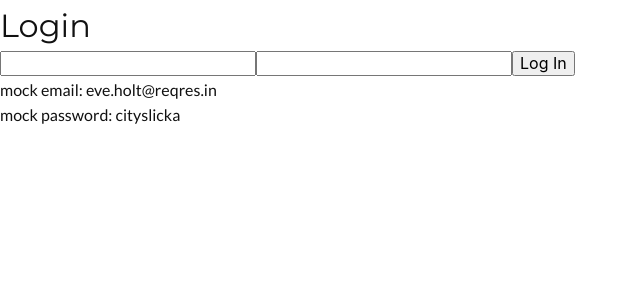
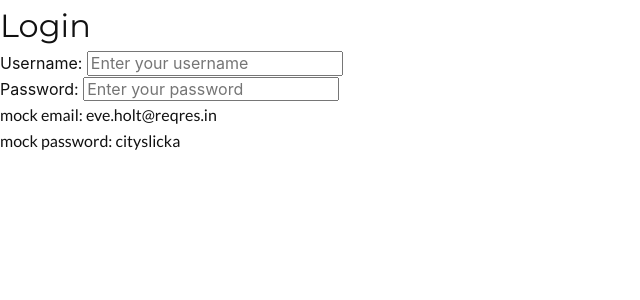
Before and after one commit to diy-tracker-bw/frontend, a React (Create React App) app: page /login in a window 1280 px wide. Shown: the top 300 px of the page, without its empty margins (0-640 px from the left). Built offline with nearby package versions, Linux system fonts and the light colour scheme.

Commit message:
started implementing Formik

```diff
--- a/package.json
+++ b/package.json
@@ -4,13 +4,15 @@
   "private": true,
   "dependencies": {
     "axios": "^0.19.0",
+    "formik": "^2.0.4",
     "react": "^16.12.0",
     "react-dom": "^16.12.0",
     "react-dropzone": "^10.2.0",
     "react-feather": "^2.0.3",
     "react-router-dom": "^5.1.2",
     "react-scripts": "3.2.0",
-    "styled-components": "^5.0.0-rc.2"
+    "styled-components": "^5.0.0-rc.2",
+    "yup": "^0.27.0"
   },
   "scripts": {
     "start": "react-scripts start",
--- a/src/components/LoginForm.js
+++ b/src/components/LoginForm.js
@@ -1,53 +1,98 @@
-import React, { useState } from 'react';
+import React, { useState, useEffect } from 'react';
 import { useHistory } from 'react-router-dom';
 import axiosWithAuth from '../utils/axiosWithAuth';
 import { useAuth } from '../hooks/useAuth';
+import { withFormik, Form, Field } from 'formik';
+import * as Yup from 'yup';
 
-const LoginForm = () => {
-  const [userCredentials, setUserCredentials] = useState({
-    username: '',
-    password: '',
-  });
+const LoginForm = ({ values, errors, touched, status }) => {
+  const [userCredentials, setUserCredentials] = useState([]);
 
-  const history = useHistory();
-  const { handleLogin } = useAuth();
-
-  const handleChange = e => {
-    setUserCredentials({
-      ...userCredentials,
-      [e.target.name]: e.target.value,
-    });
-  };
-
-  const onSubmit = async e => {
-    e.preventDefault();
-    try {
-      await handleLogin(userCredentials);
-      history.push('/');
-    } catch (error) {
-      console.error(error);
-    }
-  };
+  useEffect(() => {
+    status && setUserCredentials(member => [...member, status])
+  }, [status])
 
   return (
     <div>
-      <form onSubmit={onSubmit}>
-        <input
-          type="text"
-          name="username"
-          value={userCredentials.username}
-          onChange={handleChange}
-        />
-        <input
-          type="password"
-          name="password"
-          value={userCredentials.password}
-          onChange={handleChange}
-        />
-        <button> Log In </button>
-      </form>
+      <Form>
+        <div>
+          <label htmlFor="username">Username: </label>
+          <Field type="text" name="username" id="username" placeholder="Enter your username" />
+        </div>
+        <div>
+          <label htmlFor="password">Password: </label>
+          <Field type="password" name="password" id="password" placeholder="Enter your password" />
+        </div>
+      </Form>
+      {userCredentials.map(user => (
+        <div key="user.id">
+          <p>User: {user.username}</p>
+          <p>Password: {user.password}</p>
+        </div>
+      ))}
     </div>
   );
 };
 
-export default LoginForm;
+const FormikLoginForm = withFormik({
+  mapPropsToValues({ username, password }) {
+    return {
+      username: username || "",
+      password: password || ""
+    }
+  },
+  validationSchema: Yup.object().shape({
+    username: Yup.string().required(),
+    password: Yup.string().required()
+  })
+})(LoginForm);
+
+export default FormikLoginForm;
+
+
+// const LoginForm = () => {
+//   const [userCredentials, setUserCredentials] = useState({
+//     username: '',
+//     password: '',
+//   });
+
+//   const history = useHistory();
+//   const { handleLogin } = useAuth();
+
+//   const handleChange = e => {
+//     setUserCredentials({
+//       ...userCredentials,
+//       [e.target.name]: e.target.value,
+//     });
+//   };
+
+//   const onSubmit = async e => {
+//     e.preventDefault();
+//     try {
+//       await handleLogin(userCredentials);
+//       history.push('/');
+//     } catch (error) {
+//       console.error(error);
+//     }
+//   };
+
+//   return (
+//     <div>
+//       <form onSubmit={onSubmit}>
+//         <input
+//           type="text"
+//           name="username"
+//           value={userCredentials.username}
+//           onChange={handleChange}
+//         />
+//         <input
+//           type="password"
+//           name="password"
+//           value={userCredentials.password}
+//           onChange={handleChange}
+//         />
+//         <button> Log In </button>
+//       </form>
+//     </div>
+//   );
+// };
```
Also changed, not shown: 1 other file (tests, documents, lock files or other folders).
